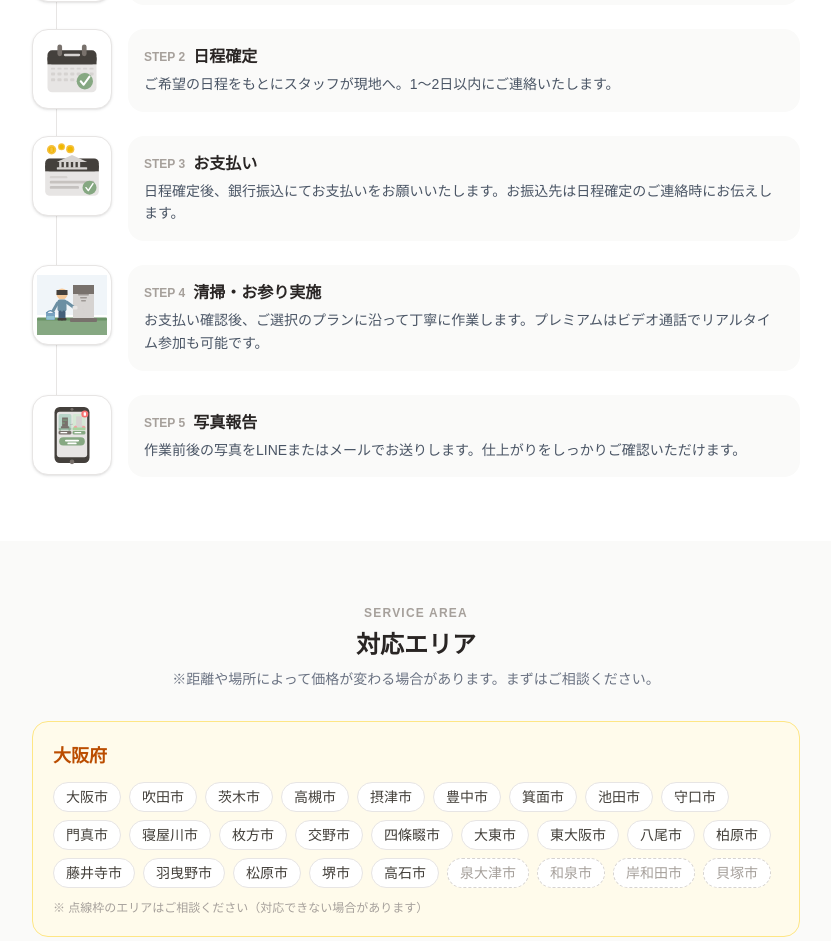
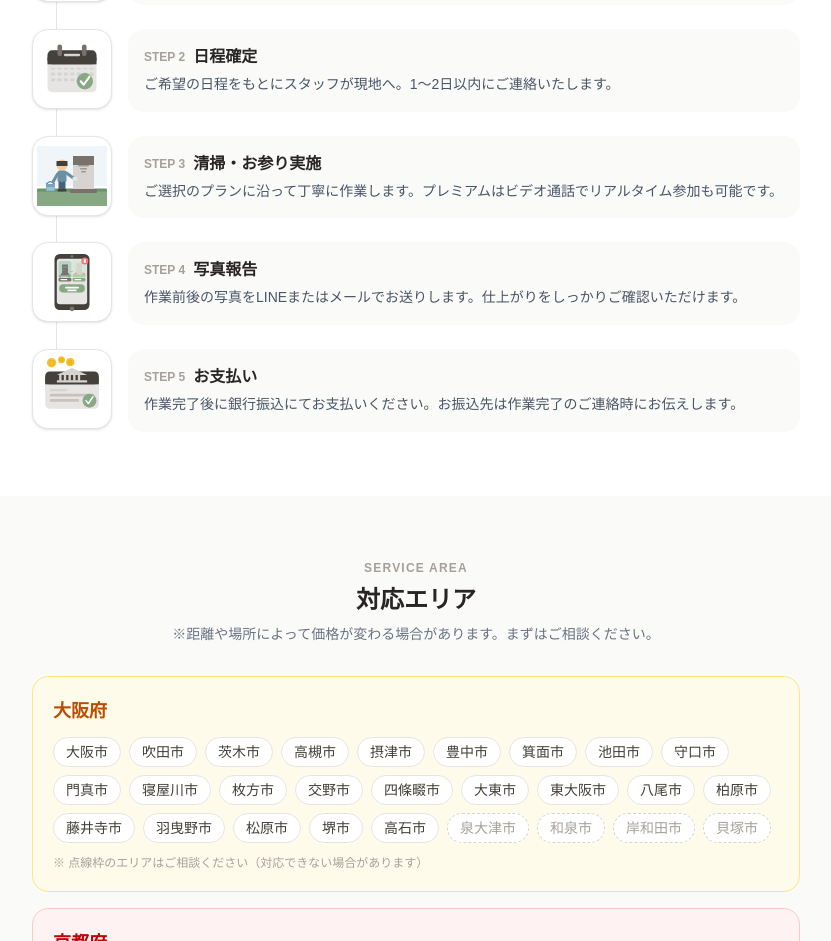
Before and after one commit to kkishi0724-os/grave-cleaning, a Next.js app: page / in a window 1280 px wide. Shown: the part 2484-3425 px from the top of the page, without its empty margins (224-1055 px from the left). Built offline with nearby package versions, Linux system fonts and the light colour scheme.

Commit message:
fix: お支払いを最後のステップに戻す

```diff
--- a/app/page.tsx
+++ b/app/page.tsx
@@ -68,19 +68,19 @@ const steps = [
     desc: "ご希望の日程をもとにスタッフが現地へ。1〜2日以内にご連絡いたします。",
   },
   {
-    Illust: IllustPayment,
-    title: "お支払い",
-    desc: "日程確定後、銀行振込にてお支払いをお願いいたします。お振込先は日程確定のご連絡時にお伝えします。",
-  },
-  {
     Illust: IllustCleaning,
     title: "清掃・お参り実施",
-    desc: "お支払い確認後、ご選択のプランに沿って丁寧に作業します。プレミアムはビデオ通話でリアルタイム参加も可能です。",
+    desc: "ご選択のプランに沿って丁寧に作業します。プレミアムはビデオ通話でリアルタイム参加も可能です。",
   },
   {
     Illust: IllustPhoto,
     title: "写真報告",
     desc: "作業前後の写真をLINEまたはメールでお送りします。仕上がりをしっかりご確認いただけます。",
+  },
+  {
+    Illust: IllustPayment,
+    title: "お支払い",
+    desc: "作業完了後に銀行振込にてお支払いください。お振込先は作業完了のご連絡時にお伝えします。",
   },
 ];
 
```
